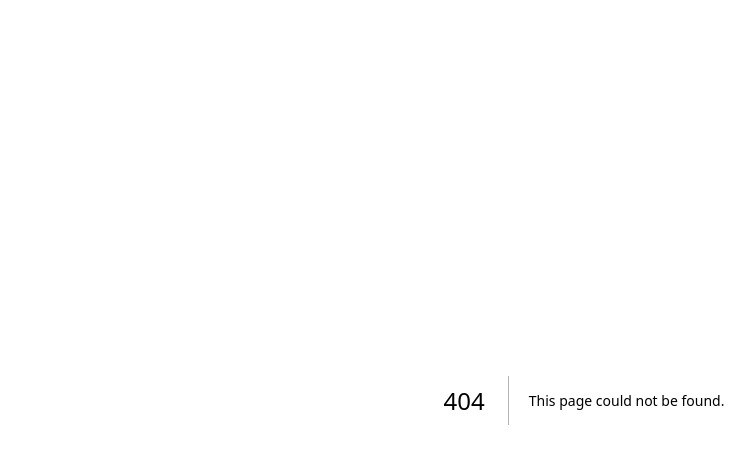
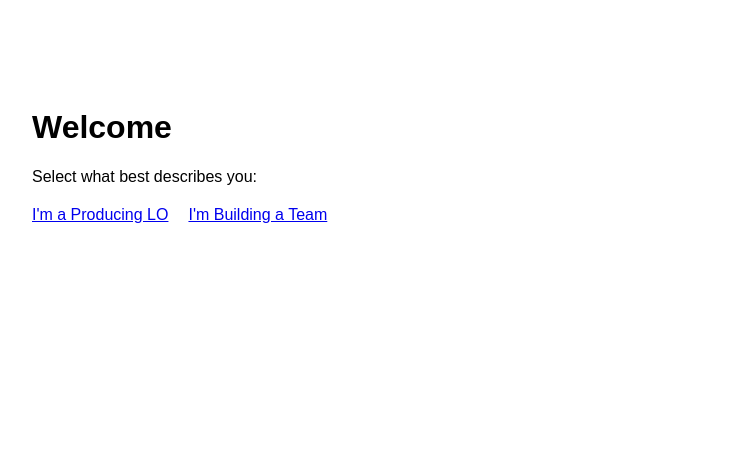
Before and after one commit to cadickie/empoweredlo, a Next.js app: page / in a window 1280 px wide. Before the commit this address had no page. Shown: the top 464 px of the page, without its empty margins (56-811 px from the left). Built offline with nearby package versions, Linux system fonts and the light colour scheme.

Commit message:
Create page.jsx

```diff
--- /dev/null
+++ b/app/page.jsx
@@ -0,0 +1,19 @@
+export default function Home() {
+  return (
+    <main style={{ padding: "80px", fontFamily: "Arial" }}>
+      <h1>Welcome</h1>
+
+      <p>Select what best describes you:</p>
+
+      <div style={{ marginTop: "20px" }}>
+        <a href="/producer" style={{ marginRight: "20px" }}>
+          I'm a Producing LO
+        </a>
+
+        <a href="/leader">
+          I'm Building a Team
+        </a>
+      </div>
+    </main>
+  );
+}
```
